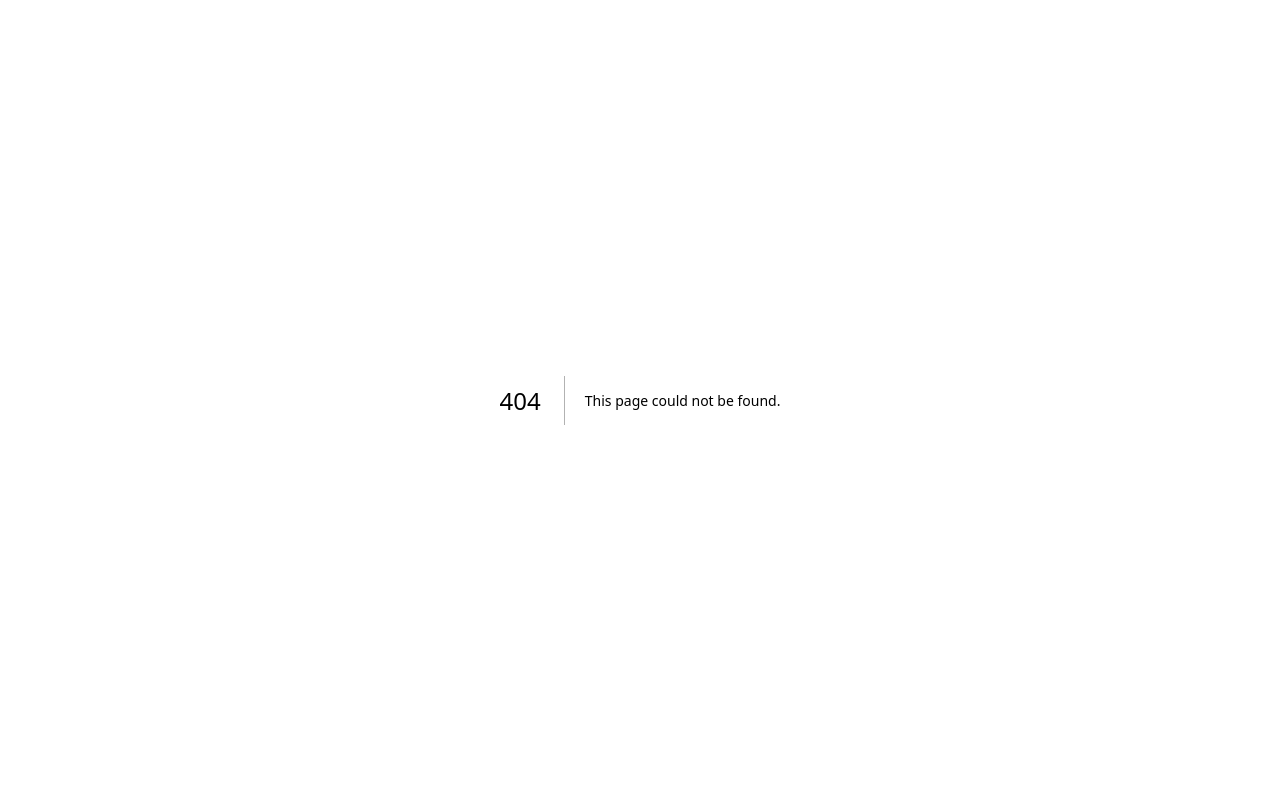
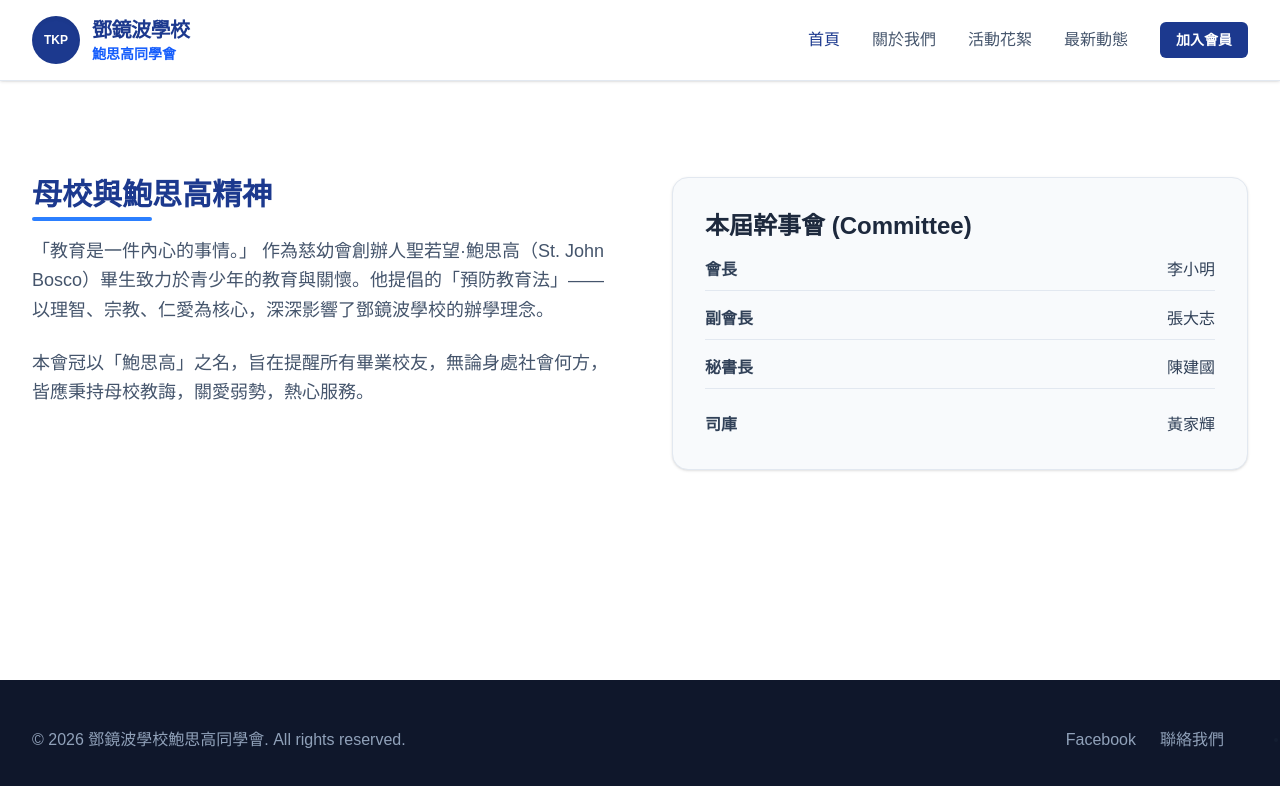
Before and after one commit to charles2006hk-hash/tkp-dbpp-web, a Next.js app: page /about in a window 1280 px wide. Before the commit this address had no page. Shown: the top 786 px of the page. Built offline with nearby package versions, Linux system fonts and the light colour scheme.

Commit message:
Create AboutPage component with header and footer

```diff
--- /dev/null
+++ b/src/app/about/page.tsx
@@ -0,0 +1,36 @@
+import Header from '@/components/Header';
+import Footer from '@/components/Footer';
+
+export default function AboutPage() {
+  return (
+    <div className="min-h-screen flex flex-col bg-slate-50">
+      <Header />
+      <main className="flex-grow py-24 bg-white">
+        <div className="max-w-7xl mx-auto px-4 sm:px-6 lg:px-8 grid grid-cols-1 lg:grid-cols-2 gap-16 items-start">
+          <div>
+            <h3 className="text-3xl font-extrabold text-blue-900 mb-6 relative inline-block">
+              母校與鮑思高精神
+              <span className="absolute -bottom-2 left-0 w-1/2 h-1 bg-blue-500 rounded-full"></span>
+            </h3>
+            <p className="text-lg text-slate-600 leading-relaxed mb-6">
+              「教育是一件內心的事情。」 作為慈幼會創辦人聖若望·鮑思高（St. John Bosco）畢生致力於青少年的教育與關懷。他提倡的「預防教育法」——以理智、宗教、仁愛為核心，深深影響了鄧鏡波學校的辦學理念。
+            </p>
+            <p className="text-lg text-slate-600 leading-relaxed mb-8">
+              本會冠以「鮑思高」之名，旨在提醒所有畢業校友，無論身處社會何方，皆應秉持母校教誨，關愛弱勢，熱心服務。
+            </p>
+          </div>
+          <div className="bg-slate-50 p-8 rounded-2xl border border-slate-200 shadow-sm">
+            <h4 className="text-2xl font-bold text-slate-800 mb-4">本屆幹事會 (Committee)</h4>
+            <ul className="space-y-4 text-slate-700">
+              <li className="flex justify-between border-b border-slate-200 pb-2"><span className="font-semibold">會長</span><span>李小明</span></li>
+              <li className="flex justify-between border-b border-slate-200 pb-2"><span className="font-semibold">副會長</span><span>張大志</span></li>
+              <li className="flex justify-between border-b border-slate-200 pb-2"><span className="font-semibold">秘書長</span><span>陳建國</span></li>
+              <li className="flex justify-between pt-2"><span className="font-semibold">司庫</span><span>黃家輝</span></li>
+            </ul>
+          </div>
+        </div>
+      </main>
+      <Footer />
+    </div>
+  );
+}
```
